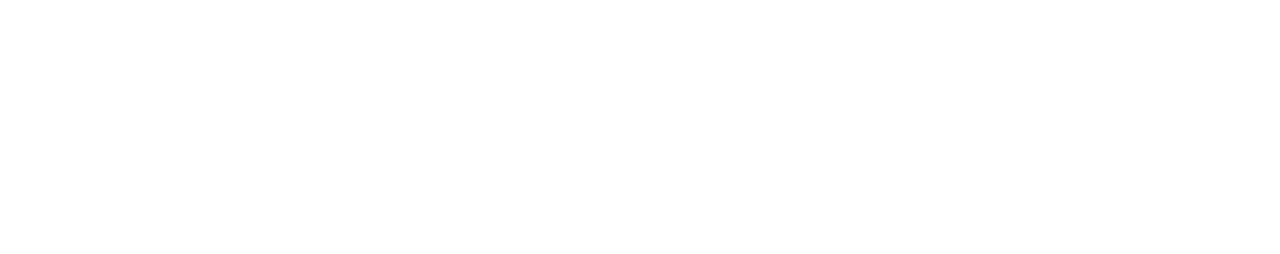
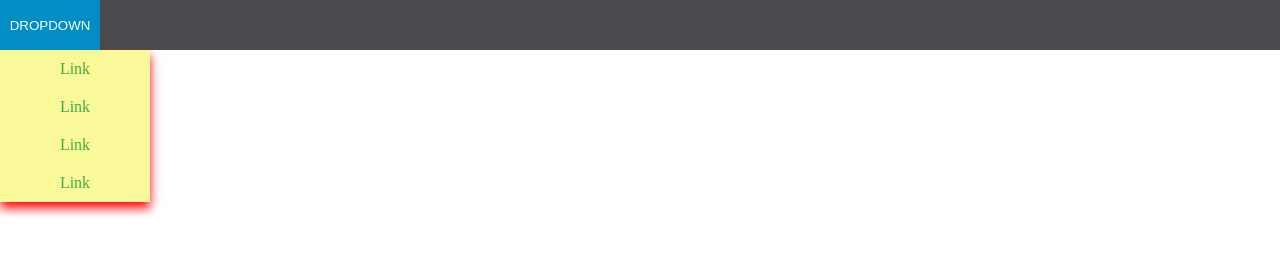
Before and after one commit to Leo-Cullen/css-witchcraft, a plain HTML site: page index.html in a window 1280 px wide. Drawn offline with Linux system fonts and the light colour scheme.

Commit message:
end of day

```diff
--- a/index.html
+++ b/index.html
@@ -0,0 +1,27 @@
+<!DOCTYPE html>
+<html lang="en">
+<head>
+    <meta charset="UTF-8">
+    <meta name="viewport" content="width=device-width, initial-scale=1.0">
+    <meta http-equiv="X-UA-Compatible" content="ie=edge">
+    <title>CSS Witchcraft</title>
+    <link rel="stylesheet" href="main.css" type="text/css" />
+</head>
+<body>
+  <nav class="nav-default">
+    <div class="dropdown">
+        <ul class="dropdown-menu">
+          <li class="dropdown-item"><a href="#" class="dropdown-link">Link</a></li>
+          <li class="dropdown-item"><a href="#" class="dropdown-link">Link</a></li>
+          <li class="dropdown-item"><a href="#" class="dropdown-link">Link</a></li>
+          <li class="dropdown-item"><a href="#" class="dropdown-link">Link</a></li>
+        </ul>
+         <button>
+      Dropdown
+    </button>
+    </div>
+
+
+  </nav>
+</body>
+</html>
--- a/main.css
+++ b/main.css
@@ -1,3 +1,7 @@
+nav {
+
+}
+
 .nav-default {
     position: fixed;
     top: 0px;
@@ -10,8 +14,46 @@ button {
     border: none;
     background-color: lightblue;
     width: 100px;
-    height: 100px;
+    height: 50px;
     color: white;
     text-transform: uppercase;
     cursor: pointer;
 }
+
+.dropdown-menu {
+    list-style: none;
+    padding: 0px;
+    margin: 0px;
+    z-index: -1;
+    position: absolute;
+    top: 50px;
+    left: 0px;
+    right: 0px;
+    width: 150px;
+    box-shadow: 0px 6px 10px 0px #ff0000;
+    transform: translateY(-100%);
+transition: transform .5s ease-in-out;
+}
+
+.dropdown-link {
+    text-align: center;
+    text-decoration: none;
+    display: block;
+    background-color: #f9f99a;
+    padding: 10px 5px;
+    color: #4a4;
+    transition: background-color .5s ease-in-out, color .5s ease-in-out;
+}
+
+.dropdown-link:hover {
+    color: #fff;
+    background-color: #a0a0a0;
+}
+
+.dropdown:hover button {
+    background-color: #018ec5;
+}
+
+.dropdown:hover .dropdown-menu {
+    transform: translateY(0);
+}
```
